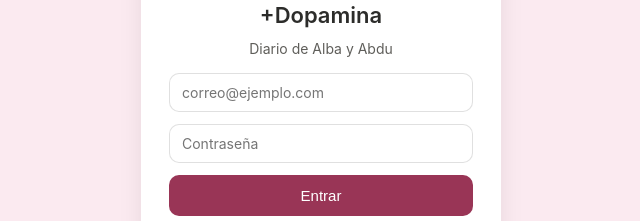
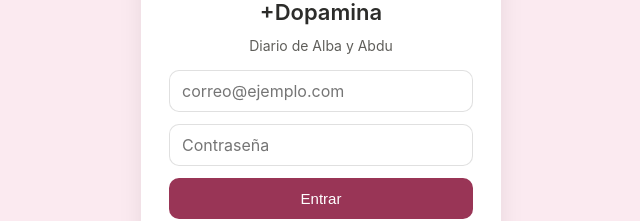
Before and after one commit to fahdkahnabdulah-code/diario-pareja, a website with bundled scripts: page index.html in a window 1280 px wide. Shown: the part 279-500 px from the top of the page, without its empty margins (319-959 px from the left). Built offline with nearby package versions, Linux system fonts and the light colour scheme; no server answers.

Commit message:
iOS: evitar zoom automatico al enfocar campos (16px + maximum-scale)

```diff
--- a/index.html
+++ b/index.html
@@ -2,7 +2,7 @@
 <html lang="es">
 <head>
   <meta charset="UTF-8" />
-  <meta name="viewport" content="width=device-width, initial-scale=1.0, viewport-fit=cover" />
+  <meta name="viewport" content="width=device-width, initial-scale=1.0, maximum-scale=1.0, viewport-fit=cover" />
   <title>+Dopamina</title>
   <meta name="theme-color" content="#fbeaf0" />
   <meta name="application-name" content="+Dopamina" />
--- a/style.css
+++ b/style.css
@@ -363,3 +363,7 @@
 .entry-card .entry-preview { white-space: normal; display: -webkit-box; -webkit-line-clamp: 2; -webkit-box-orient: vertical; line-height: 1.45; margin-top: 2px; }
 .entry-reactions { margin-top: 10px; padding-top: 10px; border-top: 1px solid var(--border); }
 .entry-card.blocked { padding: 18px 20px 18px 22px; }
+
+/* ── iOS: con fuente <16px Safari hace zoom al enfocar un campo y no vuelve solo ── */
+html { -webkit-text-size-adjust: 100%; text-size-adjust: 100%; }
+input, textarea, select { font-size: 16px !important; }
```
